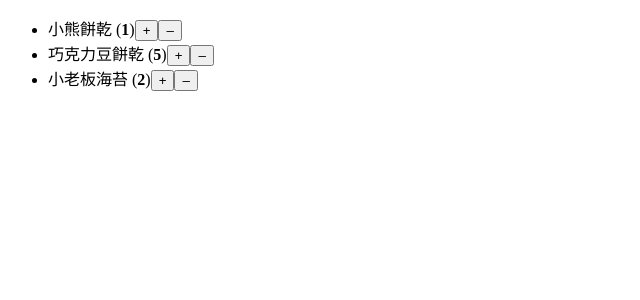
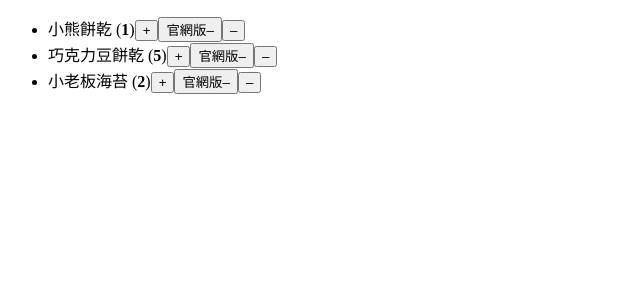
Before and after one commit to FrostAce52/next-base-main, a Next.js app: page /cs-0927/shopping-cart in a window 1280 px wide. Shown: the top 300 px of the page, without its empty margins (0-640 px from the left). Built offline with nearby package versions, Linux system fonts and the light colour scheme.

Commit message:
sc-decrease-official

```diff
--- a/pages/cs-0927/shopping-cart.js
+++ b/pages/cs-0927/shopping-cart.js
@@ -45,6 +45,35 @@
     })
     setProducts(newProducts)
   }
+  // react官網解答(遞減)
+  // https://zh-hans.react.dev/learn/updating-arrays-in-state#challenges
+  function handleDecreaseClick(productId) {
+    // 這裡一定要用let宣告，因為下面有重覆指定
+    let nextProducts = products.map((product) => {
+      if (product.id === productId) {
+        return {
+          ...product,
+          count: product.count - 1,
+        }
+      } else {
+        return product
+      }
+    })
+    // 在設定到狀態前，先作一次filter，只留下count(數量)大於0的
+    nextProducts = nextProducts.filter((p) => p.count > 0)
+
+    // 設定到狀態
+    // 如果準備要設到狀態的nextProducts項目數比目前的products少，
+    // 代表是準備作刪除的動作
+    if (products.length > nextProducts.length) {
+      if (confirm('你確定要移除此商品嗎？')) {
+        setProducts(nextProducts)
+      }
+    } else {
+      setProducts(nextProducts)
+    }
+  }
+
   // 處理刪除
   const handleRemove = (id) => {
     const newProducts = products.filter((v) => v.id !== id)
@@ -62,6 +91,11 @@
           >
             +
           </button>
+          <button
+            onClick={() => {
+              handleDecreaseClick(product.id)
+            }}
+          >官網版–</button>
           <button
             onClick={() => {
               // 預先計算，如果使用者按下減按鈕，數量如果減少會是多少
```
